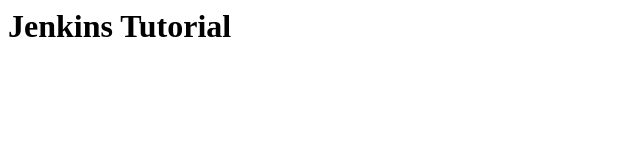
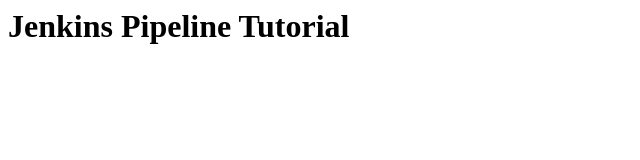
Before and after one commit to Dhamodharan-R/Git, a plain HTML site: page index.html in a window 1280 px wide. Shown: the whole page, without its empty margins (0-640 px from the left). Drawn offline with Linux system fonts and the light colour scheme.

Commit message:
Update index.html

```diff
--- a/index.html
+++ b/index.html
@@ -3,6 +3,6 @@
 git demo
 </title>
 <body>
-<h1>Jenkins Tutorial</h1>
+<h1>Jenkins Pipeline Tutorial</h1>
 </body>
 </html>
```
